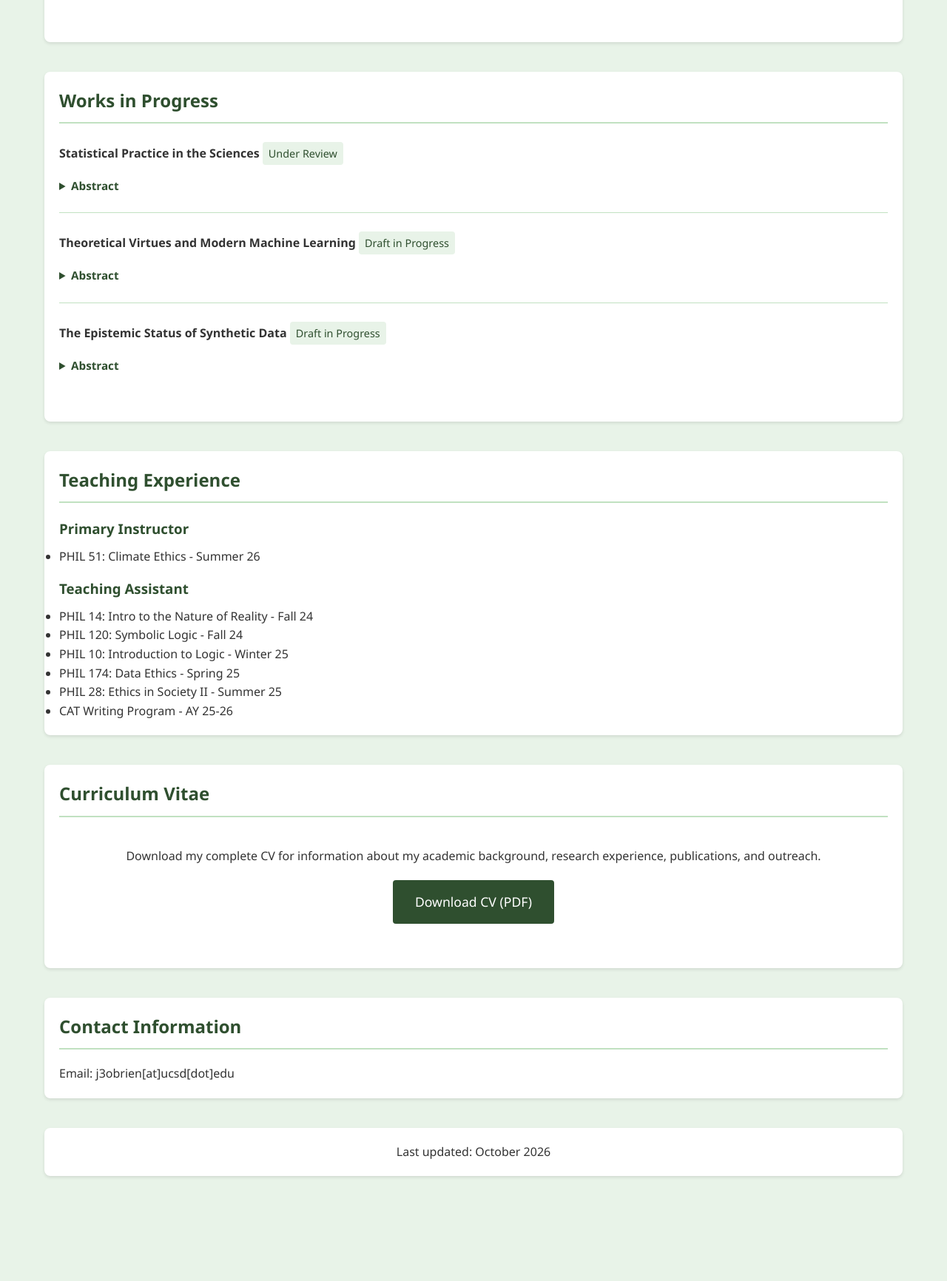
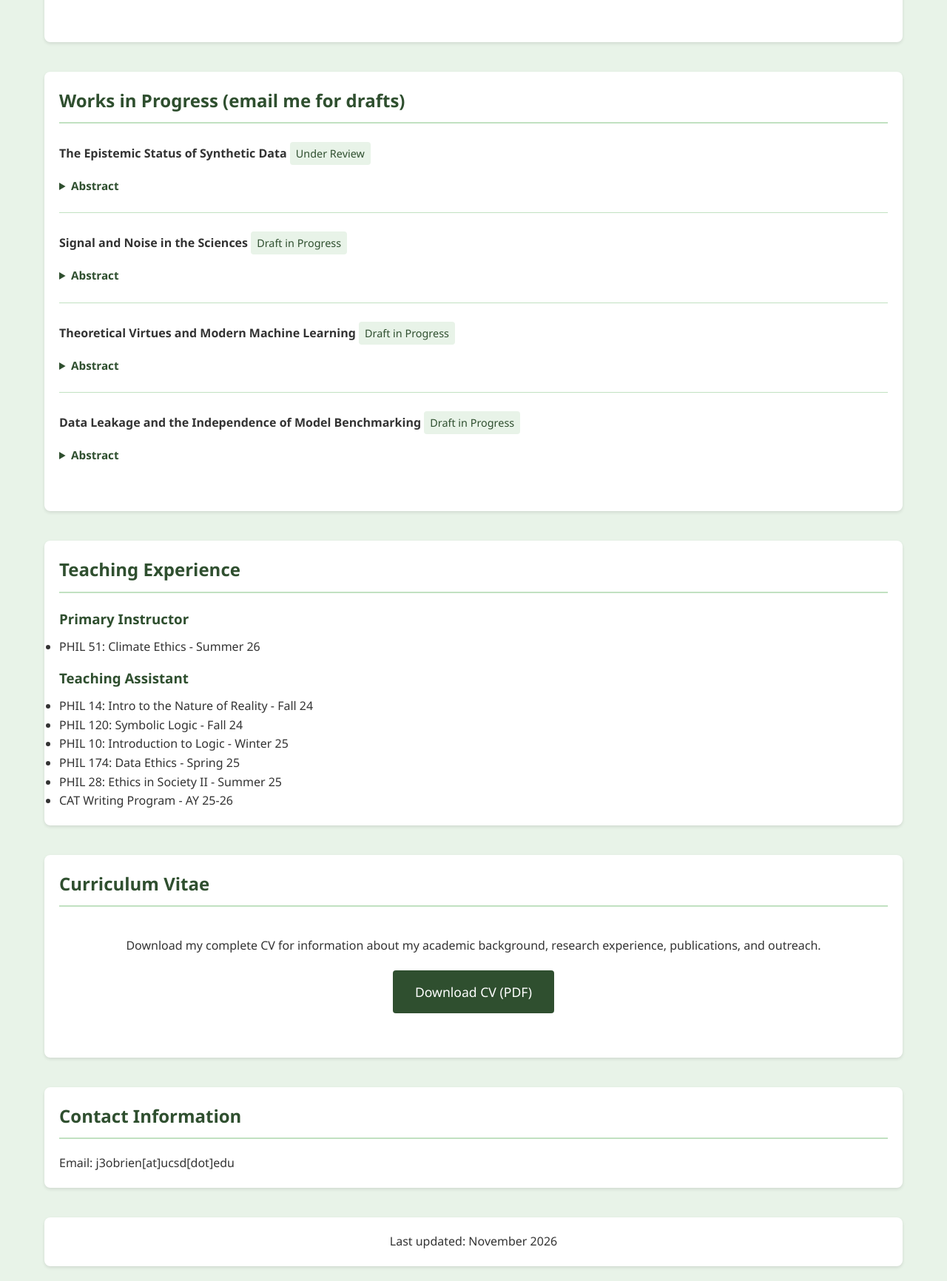
Before and after one commit to josephdobrien/josephdobrien.github.io, a plain HTML site: page index.html in a window 1280 px wide. Shown: the part 1857-3589 px from the top of the page at 74% size. Before the commit the page ends 3467 px from the top, so only its background shows below. Drawn offline with Linux system fonts and the light colour scheme.

Commit message:
Update index.html

```diff
--- a/index.html
+++ b/index.html
@@ -279,13 +279,21 @@
         </section>
 
         <section id="works-in-progress">
-            <h2>Works in Progress</h2>
+            <h2>Works in Progress (email me for drafts)</h2>
             <div class="work-in-progress">
-                <strong>Statistical Practice in the Sciences</strong>
+                <strong>The Epistemic Status of Synthetic Data</strong>
                 <span class="status-tag">Under Review</span>
                 <details class="abstract">
                     <summary>Abstract</summary>
-                    <p>This paper examines how statistical methods are actually used across the sciences and how current practice bears on traditional debates in the philosophy of science.</p>
+                    <p>Research in the computational sciences increasingly relies on tools from machine learning (ML) to analyze large datasets and extract latent patterns that are cognitively inaccessible to human scientists. However, ML tools typically require massive amounts of data to achieve reliable performance, often outrunning the data available in these fields. To compensate for the deficit of available data, researchers have increasingly turned to synthetic data generation as a potential solution. In this paper, using case studies across various scientific fields, I examine the increasing role of synthetic data in the computational sciences and argue that we currently lack an account that characterizes the epistemic value of synthetic data. Drawing on tools from ML theory, I then propose an account of epistemic value in which the value of synthetic data is a function of the structure of the target phenomenon, the model architecture used to generate the data, and the downstream task the data will be used for. As synthetic data is increasingly utilized throughout the computational sciences, properly characterizing the epistemic value of synthetic data is of increased importance for both philosophers of science and practitioners of ML, providing a potential avenue for future research and collaboration in this burgeoning area of applied science.</p>
+                </details>
+            </div>
+            <div class="work-in-progress">
+                <strong>Signal and Noise in the Sciences</strong>
+                <span class="status-tag">Draft in Progress</span>
+                <details class="abstract">
+                    <summary>Abstract</summary>
+                    <p>A standard conception of data is that they consist of one or more relatively stable signals that one is trying to extract or model, combined with noise that interferes with that modeling. A significant amount of work in statistical inference aims to formalize our intuitive abilities to distinguish between signal and noise, and develop frameworks to reliably distinguish between signal and noise in a given dataset. Implicit in much statistical practice is the assumption that there is a fact of the matter about what is signal vs. noise. In this paper, however, we argue that this implicit assumption is too simple. We provide a taxonomy of multiple distinct conceptual grounds for distinguishing between signal and noise, explore how these are related, and suggest that the choice of conceptualization - and hence, the choice of statistical method - is a value-laden, pragmatic choice to be made by scientists depending on the use case. That is, we contend that there is not a unique, privileged way to distinguish signal from noise in a dataset, but also that scientists are not free to choose any pattern whatsoever for the signal. There are multiple, but not infinitely many, ways to decompose a dataset into signal and noise, and the choice among those options should depend on the interests, goals, and capabilities of scientists. </p>
                 </details>
             </div>
             <div class="work-in-progress">
@@ -293,15 +301,15 @@
                 <span class="status-tag">Draft in Progress</span>
                 <details class="abstract">
                     <summary>Abstract</summary>
-                    <p>Many modern machine learning models appear massively complex at first glance. I argue that the optimization methods used to train them are implicitly committed to selecting relatively simple models from within a massive parameter space.</p>
+                    <p>This paper revisits the classic prediction-accommodation debate in the philosophy of science, which has typically been framed in terms of the temporal relationship between model selection and data collection. In the context of machine learning (ML), I argue that this framing mislocates the source of epistemic credit for modern neural networks. Leveraging research in the foundations of ML, I argue that philosophers ought to eschew the traditional predictivist-accommodationist framing and instead direct their attention to the content of the model's inductive commitments given its implicit regularization structure. What matters is what the model is implicitly committed to, rather than when a specific model is committed to.</p>
                 </details>
             </div>
             <div class="work-in-progress">
-                <strong>The Epistemic Status of Synthetic Data</strong>
+                <strong>Data Leakage and the Independence of Model Benchmarking</strong>
                 <span class="status-tag">Draft in Progress</span>
                 <details class="abstract">
                     <summary>Abstract</summary>
-                    <p>Synthetic data plays an increasingly important role across the computational sciences. This paper examines that role and offers guidance on how to think about the epistemic deliverances of synthetic data.</p>
+                    <p>Developing modern machine learning models typically involves an iterative two-step process of training and updating model parameters, and evaluating the trained model in an attempt to determine whether the model generalizes to previously unseen data. Data leakage describes scenarios in which information from data used to evaluate the model is present during the training process, which can lead researchers to overestimate model performance. In this paper, I explore the ways that different types of data leakage differentially impact both individual model evaluation and cross-model evaluation via benchmarking tasks. While data leakage is widely acknowledged to impact model evaluation and benchmarking, I argue that even when leakage is guarded against, there is an additional way that the epistemic value of benchmarking can be undermined. This occurs in the presence of inductive basis overlap, which manifests primarily through the shared use of pretrained embeddings. I argue that inductive basis overlap can lead to a novel form of algorithmic monoculture which is invisible to existing auditing frameworks, and show how this form of monoculture can affect scientific research. I close by exploring the connections between these ideas and research on artificial intelligence alignment, arguing that we should broaden the notion of alignment to include mitigation techniques aimed at intervening early in the model development pipeline.</p>
                 </details>
             </div>
         </section>
@@ -342,7 +350,7 @@
     </main>
 
     <footer>
-        <p>Last updated: October 2026</p>
+        <p>Last updated: November 2026</p>
     </footer>
 </body>
 </html>
```
